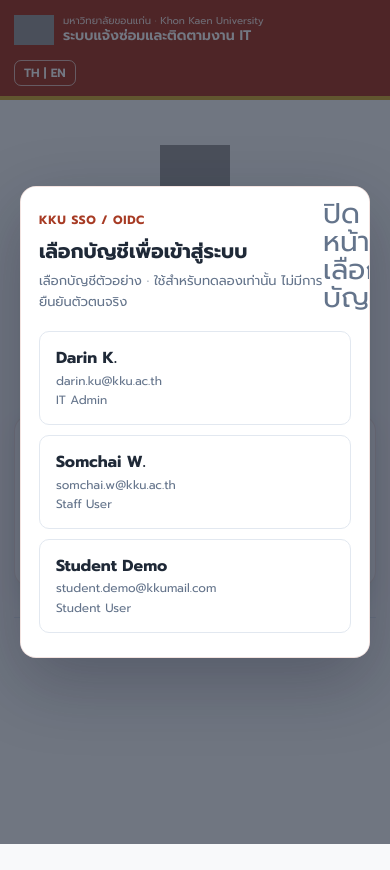
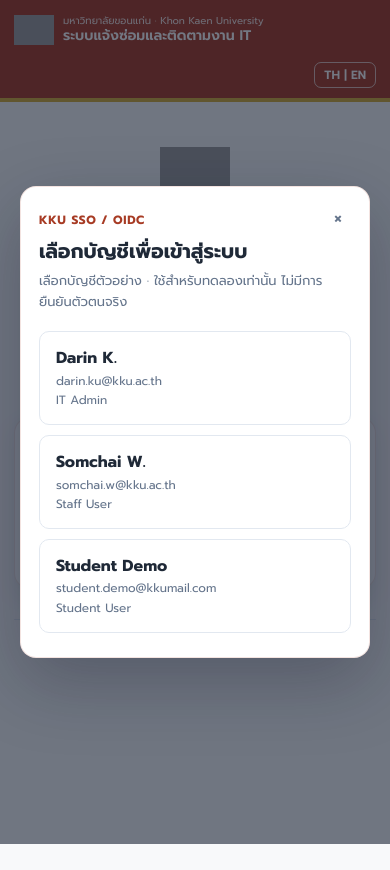
Before and after one commit to DarinK0220/kku-it-support-system, a plain HTML site: page index.html in a window 390 px wide. Both pictures are taken after a click on the button "เข้าสู่ระบบด้วย KKU SSO / OIDC". Drawn offline with Linux system fonts and the light colour scheme; grey boxes are pictures that could not be loaded.

Commit message:
Update topbar layout and fix SSO modal close button
Adjusted layout and spacing for topbar elements and modified close button dimensions in SSO modal.

```diff
--- a/styles.css
+++ b/styles.css
@@ -1085,3 +1085,36 @@ footer {
     animation-iteration-count: 1 !important;
   }
 }
+
+/* Move TH|EN toggle to far right & fix header spacing */
+.topbar-inner { flex-wrap: nowrap !important; gap: 12px !important; }
+.brand { flex: 1 1 auto !important; min-width: 180px !important; }
+.topbar-inner > button, #lang-toggle, .lang-toggle {
+  order: 99 !important;
+  margin-left: auto !important;
+  flex-shrink: 0 !important;
+  white-space: nowrap !important;
+}
+.session-info { order: 10 !important; flex-shrink: 0 !important; }
+
+/* Fix oversized close button inside SSO modal */
+.modal-close {
+  width: 34px !important;
+  height: 34px !important;
+  font-size: 20px !important;
+  overflow: hidden !important;
+  text-indent: -9999px !important;
+  position: absolute !important;
+  top: 14px !important;
+  right: 14px !important;
+}
+.modal-close::after {
+  content: "×" !important;
+  text-indent: 0 !important;
+  position: absolute !important;
+  inset: 0 !important;
+  display: grid !important;
+  place-items: center !important;
+  font-size: 24px !important;
+  color: #64748B !important;
+}
```
